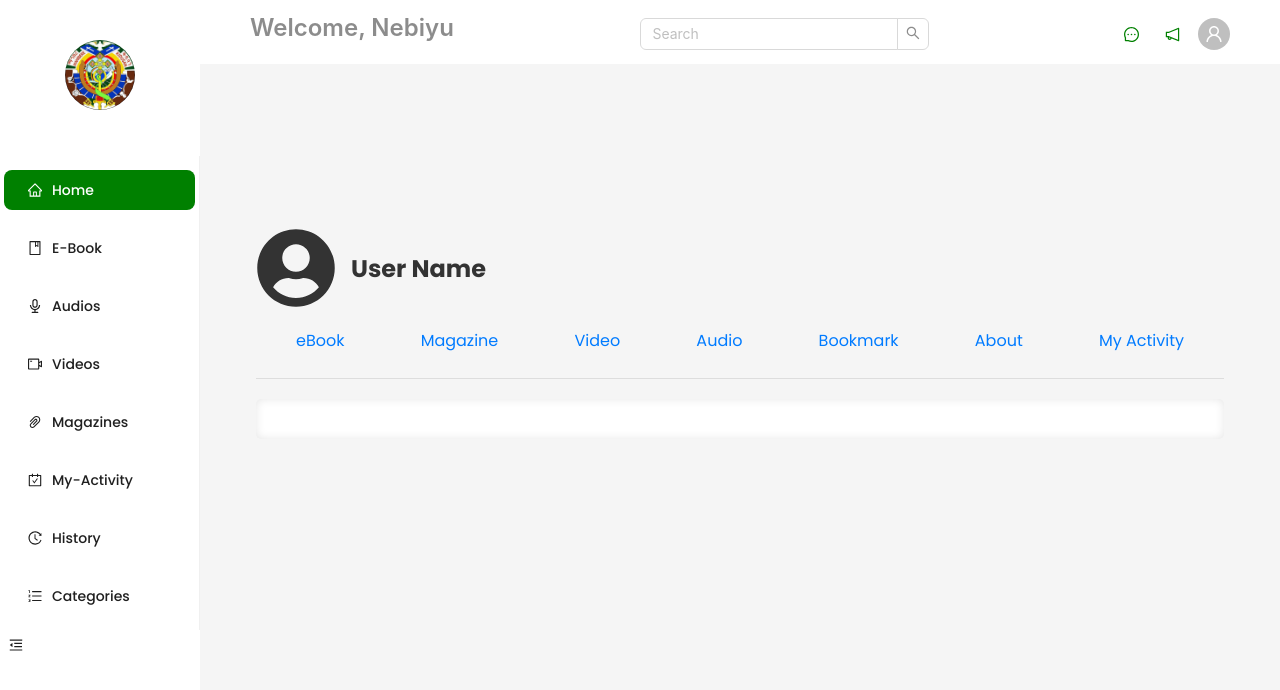
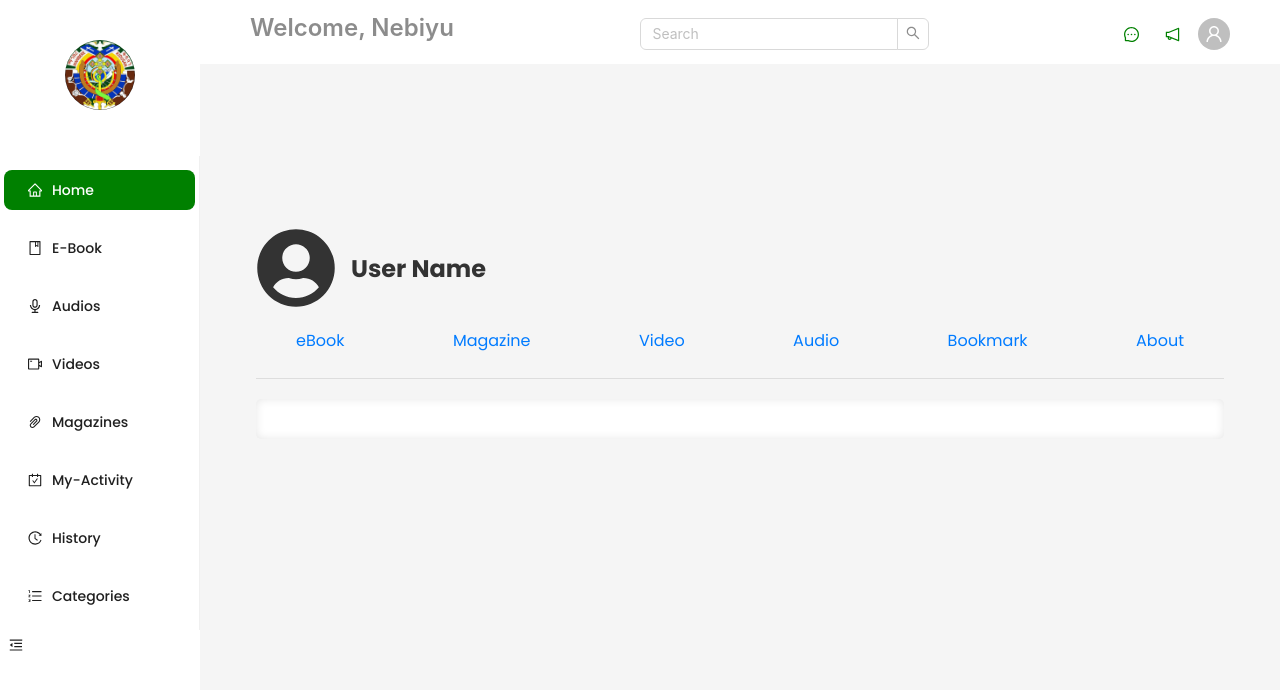
Before and after one commit to Jerusalemgirma/MK-digital-library-, a React (Vite) app: page /myactivity in a window 1280 px wide. Shown: the top 690 px of the page. Built offline with nearby package versions, Linux system fonts and the light colour scheme.

Commit message:
my activity_routes

```diff
--- a/src/Components/Pages/MyActivity/myactivity.jsx
+++ b/src/Components/Pages/MyActivity/myactivity.jsx
@@ -61,13 +61,6 @@ const ManageAccount = () => {
         >
           About
         </a>
-        <a
-          href="#"
-          className={`link ${activeLink === 'activity' ? 'active' : ''}`}
-          onClick={() => handleLinkClick('activity')}
-        >
-          My Activity
-        </a>
       </div>
 
       <hr className="separator" />
@@ -80,7 +73,6 @@ const ManageAccount = () => {
         {activeLink === 'audio' }
         {activeLink === 'bookmark' }
         {activeLink === 'about' && <About />}
-        {activeLink === 'activity' && <MyActivity />}
       </div>
     </div>
   );
```
